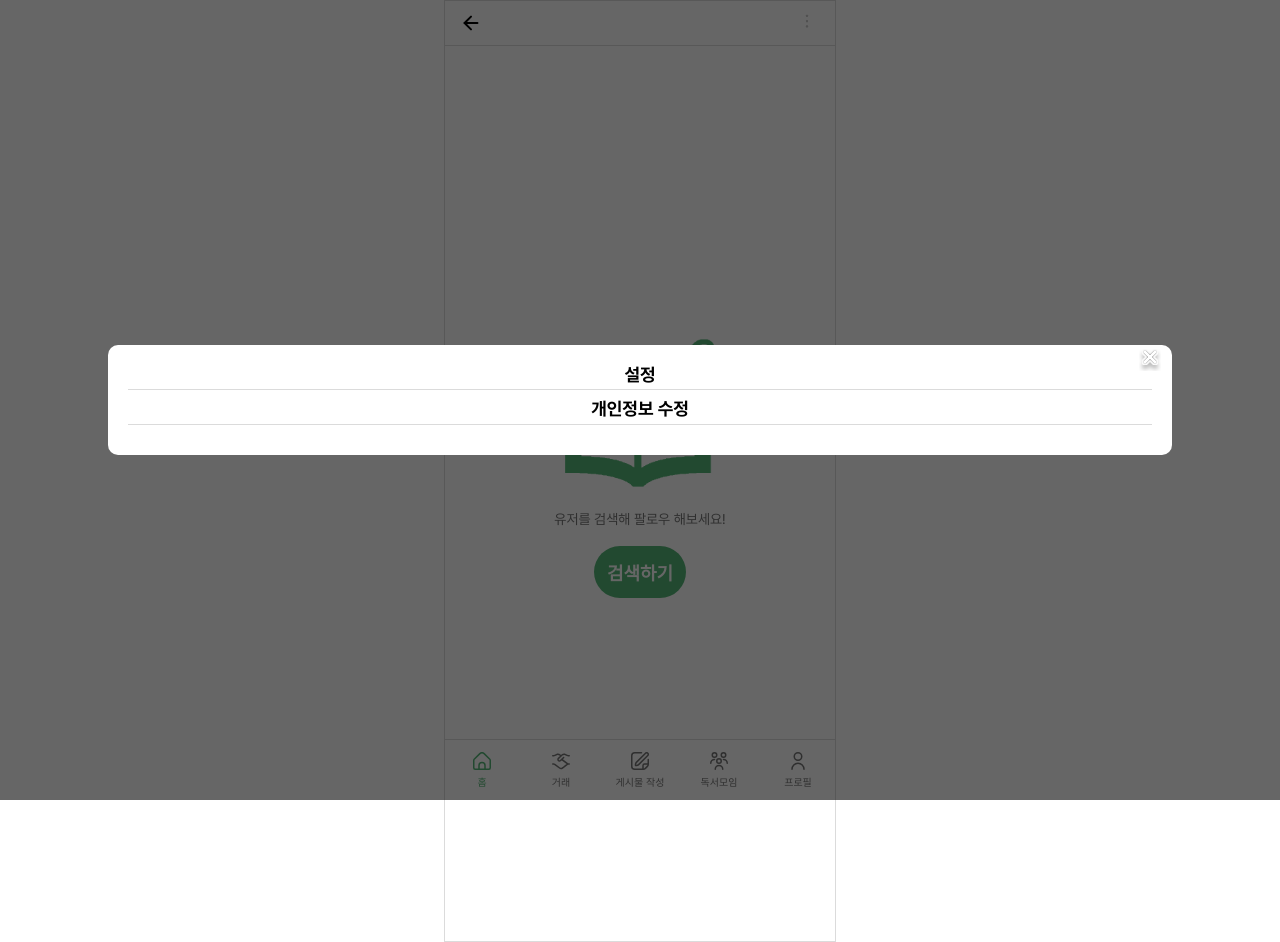
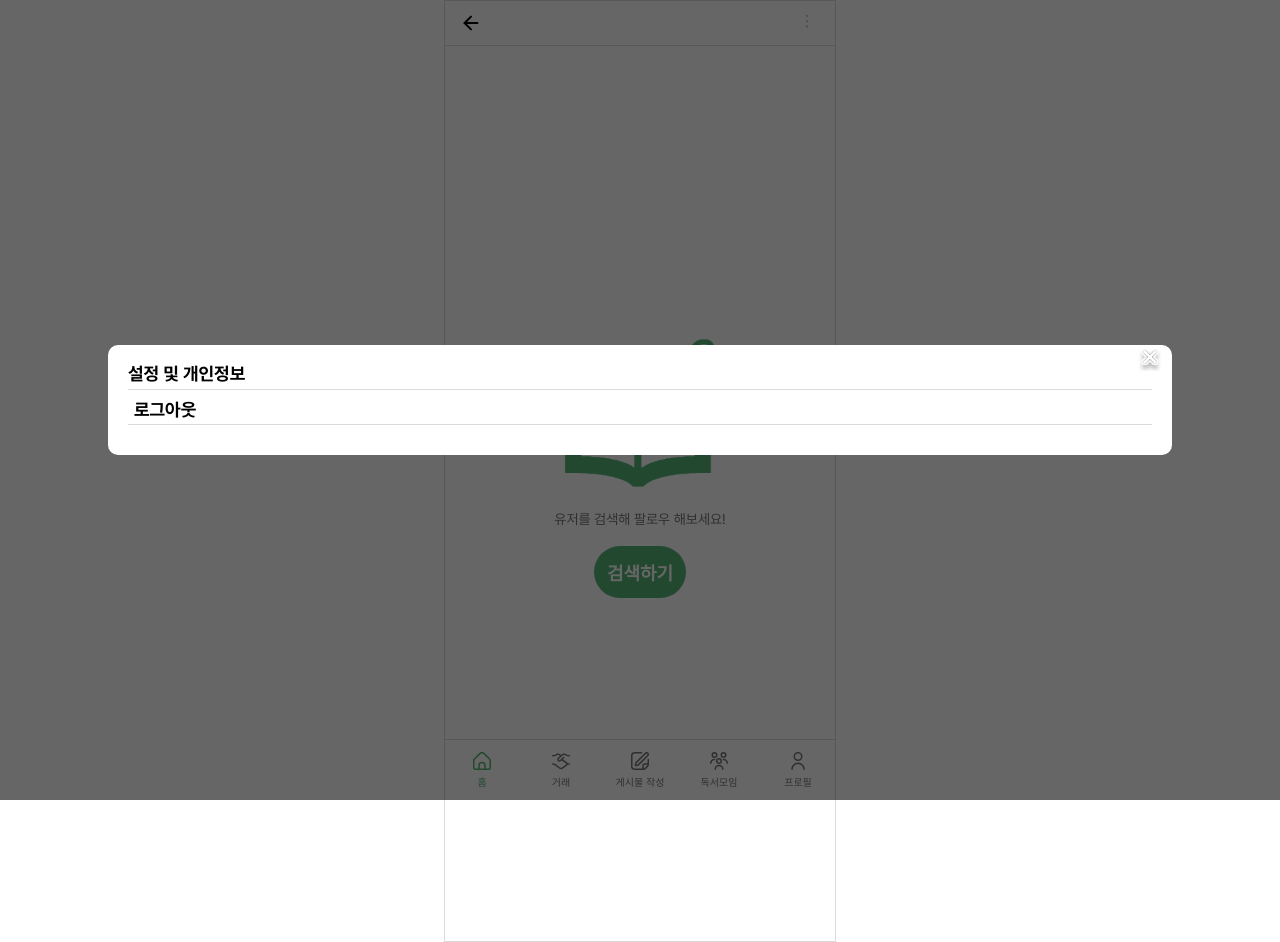
Before and after one commit to FRONTENDSCHOOL7/final-19-Talkhoogam, a React (Create React App) app: page /home in a window 1280 px wide. Both pictures are taken after a click on the button 809 px from the left and 23 px from the top of the page. Built offline with nearby package versions, Linux system fonts and the light colour scheme; what recoil-persist would draw is missing.

Commit message:
✨ feat: 모달창 열리면 스크롤 잠금 기능 추가 #57
MoreList.jsx
openModal > useEffect() 사용하여 body.style.overflow를 변경하는 코드 추가.

```diff
--- a/src/components/header/MainHeader.jsx
+++ b/src/components/header/MainHeader.jsx
@@ -17,11 +17,13 @@ export default function MainHeader({ pageName }) {
   }
 
   return (
-    <HeaderMain>
-      <BackBtn className="btn-goBack" onClick={goBack} />
-      {pageName && <h2>{pageName}</h2>}
-      <MenuBtn className="btn-openMore" onClick={openMore} />
+    <>
+      <HeaderMain>
+        <BackBtn className="btn-goBack" onClick={goBack} />
+        {pageName && <h2>{pageName}</h2>}
+        <MenuBtn className="btn-openMore" onClick={openMore} />
+      </HeaderMain>
       {moreOpen && <MoreList setMoreOpen={setMoreOpen} />}
-    </HeaderMain>
+    </>
   );
 }
--- a/src/components/header/MoreList.jsx
+++ b/src/components/header/MoreList.jsx
@@ -1,25 +1,33 @@
-import React from 'react';
+import React, { useEffect } from 'react';
 import { Backdrop, HeaderMoreList } from '../../styles/HeaderStyled';
 import { Link } from 'react-router-dom';
 import iconX from '../../assets/icons/x.svg';
 
 export default function MoreList({ setMoreOpen }) {
+  useEffect(() => {
+    scrollLock();
+    return () => scrollUnlock();
+  }, []);
+
+  // 스크롤 잠금
+  const scrollLock = () => {
+    document.body.style.overflow = 'hidden';
+  };
+
+  // 스크롤 잠금 해제
+  const scrollUnlock = () => {
+    document.body.style.overflow = 'auto';
+  };
+
   function closeMore() {
     setMoreOpen(false);
   }
 
   return (
     <>
-      <Backdrop onClick={closeMore}></Backdrop>
+      <Backdrop onClick={closeMore} />
       <HeaderMoreList>
-        <ul>
-          <li>
-            <button>설정</button>
-          </li>
-          <li>
-            <Link to="../profile">개인정보 수정</Link>
-          </li>
-        </ul>
+        <MenuList />
         <button className="btn-Close-list" onClick={closeMore}>
           <img src={iconX} alt="모달 닫기" />
         </button>
@@ -27,3 +35,18 @@ export default function MoreList({ setMoreOpen }) {
     </>
   );
 }
+
+function MenuList() {
+  return (
+    <>
+      <ul>
+        <li>
+          <Link to="../setprofile">설정 및 개인정보</Link>
+        </li>
+        <li>
+          <button>로그아웃</button>
+        </li>
+      </ul>
+    </>
+  );
+}
```
